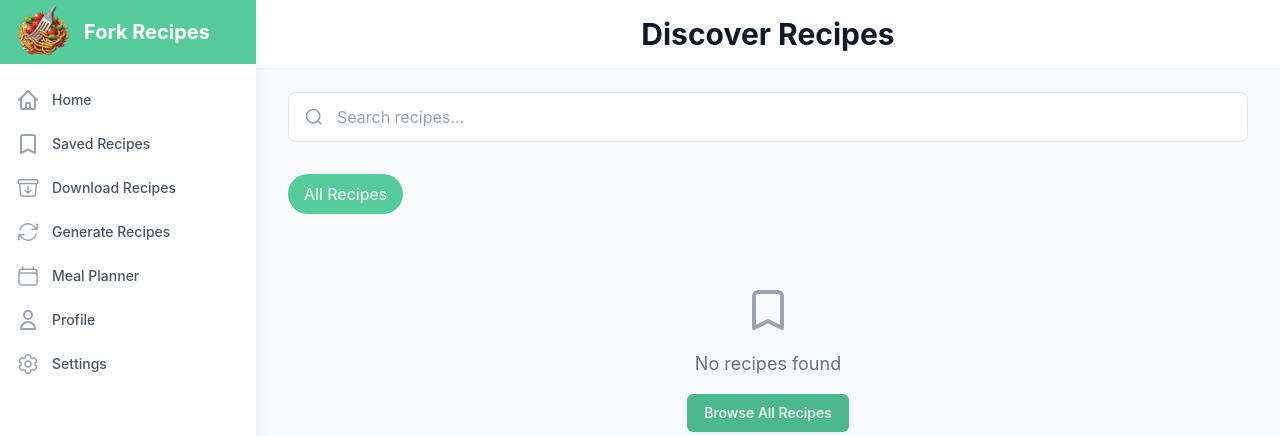
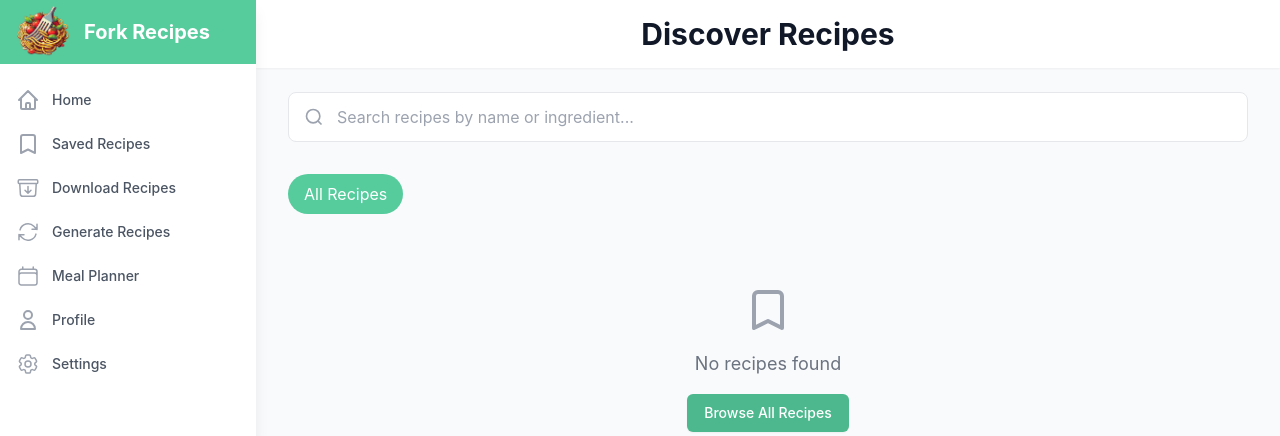
Before and after one commit to mikebgrep/fork.recipes, a Django app: template fork_recipes/recipes/templates/recipes/recipe_list.html in a window 1280 px wide. Shown: the top 436 px of the page. Run offline with Django 5.2, Linux system fonts and the light colour scheme; the template is opened without the code that fills it, so the values that code supplies are empty.

Commit message:
add descritpion for search recipes

```diff
--- a/fork_recipes/recipes/templates/recipes/recipe_list.html
+++ b/fork_recipes/recipes/templates/recipes/recipe_list.html
@@ -18,7 +18,7 @@
                 type="text"
                 name="search"
                 value="{{ search_query }}"
-                placeholder="Search recipes..."
+                placeholder="Search recipes by name or ingredient..."
                 class="w-full pl-12 pr-4 py-3 rounded-lg bg-white border border-gray-200 focus:border-mint-500 focus:ring-2 focus:ring-mint-200 outline-none transition-all"
         >
     </form>
```
